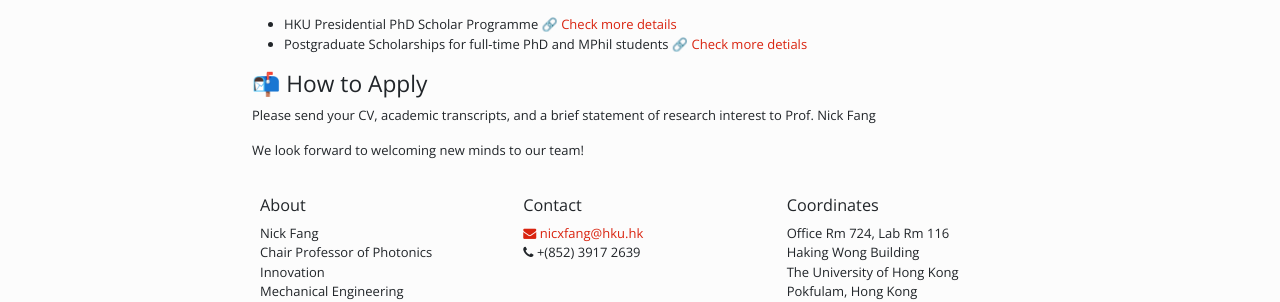
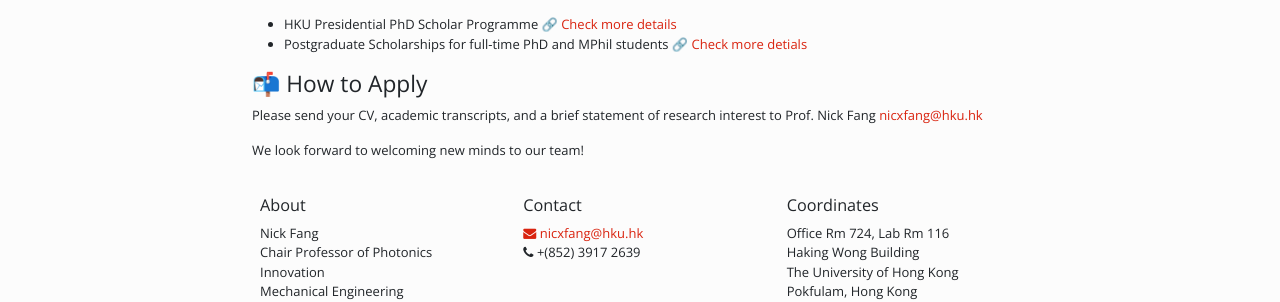
Before and after one commit to NicXFang/nicxfang.github.io, a Jekyll site: the page built from _pages/vacancies.md, in a window 1280 px wide and 1014 px high. Shown: the part 606-908 px from the top of the window. Built offline with Jekyll 4.4.1, drawn with Linux system fonts in a browser that asks for light colours; nearby versions of some CDN libraries; a style sheet for code colours, icons or effects is not loaded.

Commit message:
Update vacancies.md

```diff
--- a/_pages/vacancies.md
+++ b/_pages/vacancies.md
@@ -30,6 +30,6 @@ HKU also offers other scholarships:
 
 ### 📬 How to Apply
 
-Please send your CV, academic transcripts, and a brief statement of research interest to Prof. Nick Fang <a href="mailto:nicxfang@hku.hk" target="_blank">
+Please send your CV, academic transcripts, and a brief statement of research interest to Prof. Nick Fang <a href="mailto:nicxfang@hku.hk" target="_blank">nicxfang@hku.hk</a>
 
 We look forward to welcoming new minds to our team!
```
